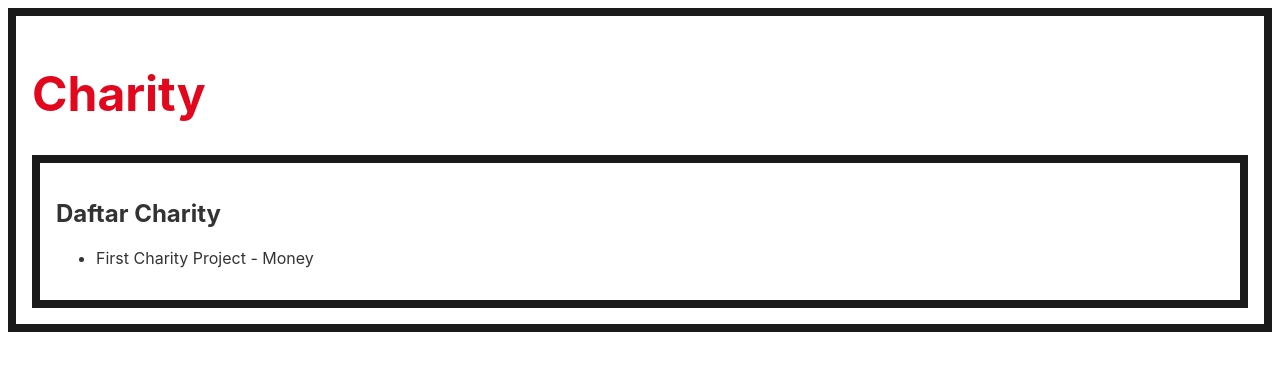
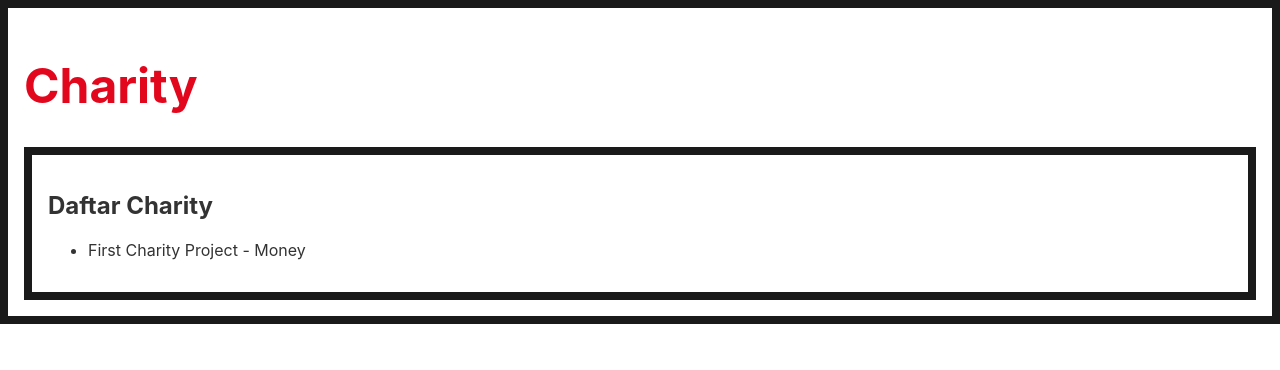
Before and after one commit to naufalist/bwafunding-charity, a Svelte app: page / in a window 1280 px wide. Shown: the top 370 px of the page. Built offline with nearby package versions, Linux system fonts and the light colour scheme.

Commit message:
comment padding@body

```diff
--- a/public/global.css
+++ b/public/global.css
@@ -7,7 +7,7 @@ html, body {
 body {
 	color: #333;
 	margin: 0;
-	padding: 8px;
+	/* padding: 8px; */
 	box-sizing: border-box;
 	font-family: -apple-system, BlinkMacSystemFont, "Segoe UI", Roboto, Oxygen-Sans, Ubuntu, Cantarell, "Helvetica Neue", sans-serif;
 }
```
